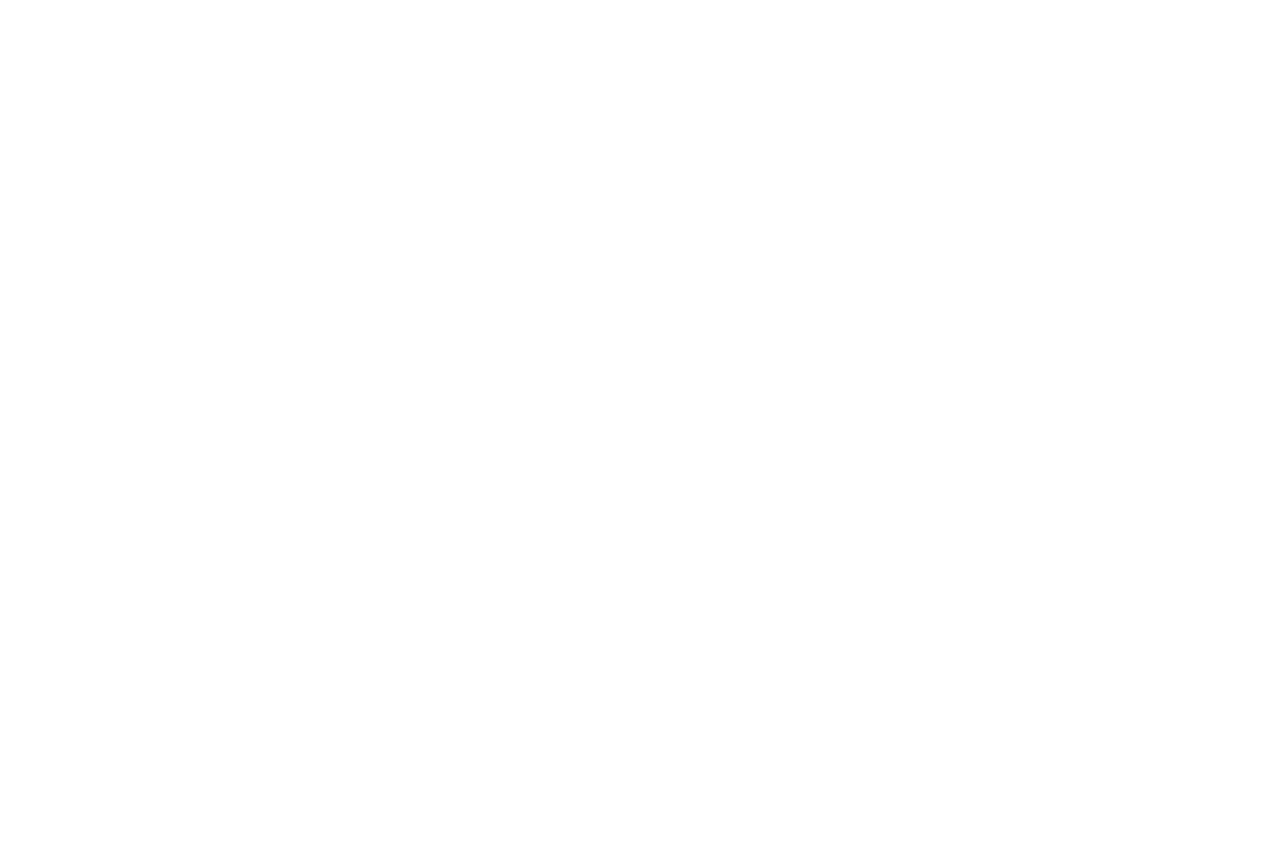
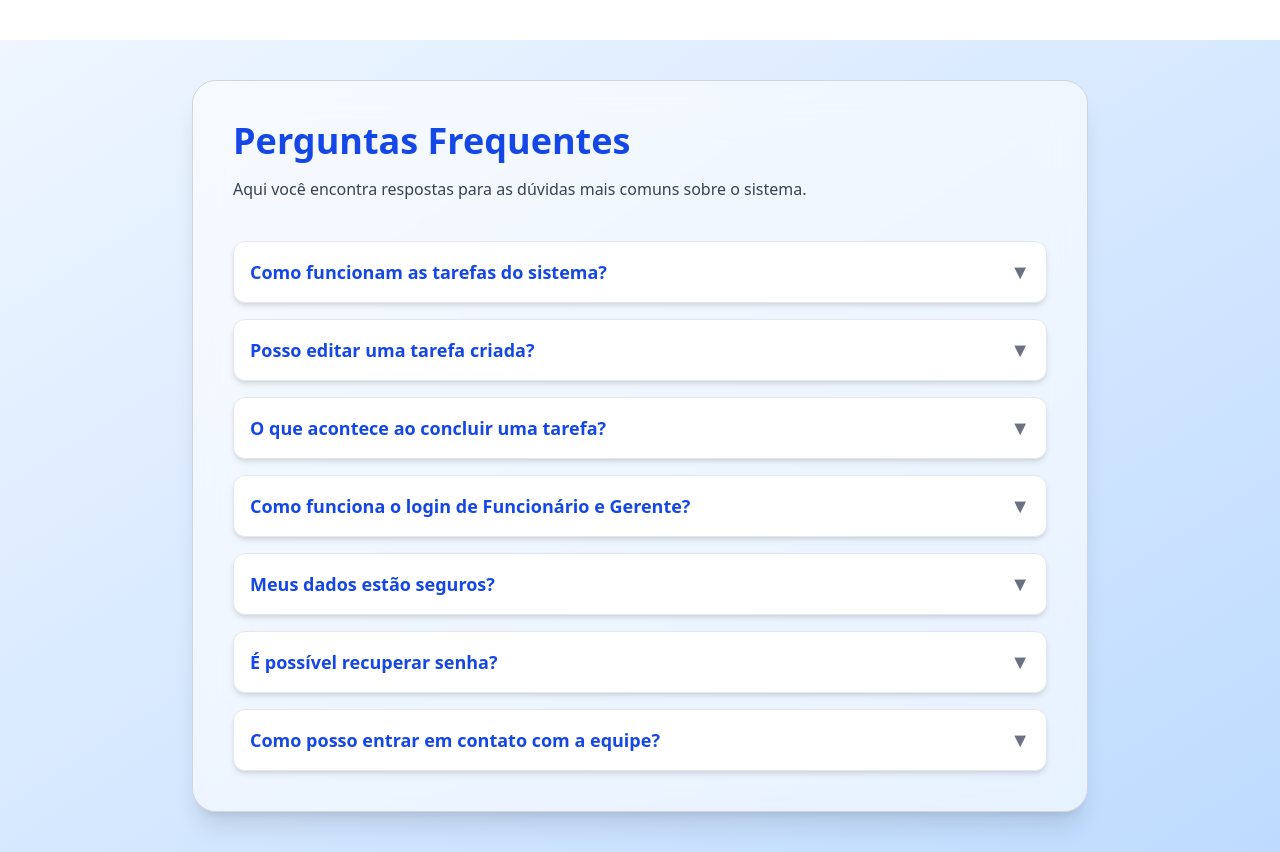
Before and after one commit to Malualvess-dev/GlobalSolution-FrontEnd, a React (Vite) app: page /faq in a window 1280 px wide. Before the commit this address had no page. Before the commit the page ends 800 px from the top, so only its background shows below. Built offline with nearby package versions, Linux system fonts and the light colour scheme; the HTML template or start-up script is replaced by a standard one.

Commit message:
Paginas principais criadas, mas finalizada apenas o FAQ até agora

```diff
--- a/src/App.tsx
+++ b/src/App.tsx
@@ -11,6 +11,7 @@ import SenhaAlterada from "./pages/SenhaAlterada";
 import TelaInicialFuncionario from "./pages/TelaInicialFuncionario";
 import CriarTarefa from "./pages/CriarTarefas";
 import SucessoTarefa from "./pages/SucessoTarefa";
+import FAQ from "./components/FAQ";
 
 function App() {
   return (
@@ -27,6 +28,8 @@ function App() {
        <Route path="/TelaInicialFuncionario" element={<TelaInicialFuncionario />} />
        <Route path="/criar-tarefa" element={<CriarTarefa />} />
        <Route path="/sucesso-tarefa" element={<SucessoTarefa />} />
+       <Route path="/faq" element={<FAQ />} />
+
 
       </Routes>
     </Router>
--- /dev/null
+++ b/src/components/FAQ.tsx
@@ -0,0 +1,99 @@
+import { useState } from "react";
+
+export default function FAQ() {
+  const [openIndex, setOpenIndex] = useState<number | null>(null);
+
+  const faqs = [
+    {
+      pergunta: "Como funcionam as tarefas do sistema?",
+      resposta:
+        "As tarefas podem ser criadas pelo funcionário ou gerente. Cada tarefa possui nome, épico, departamento e prioridade.",
+    },
+    {
+      pergunta: "Posso editar uma tarefa criada?",
+      resposta:
+        "No momento, apenas exclusão e conclusão estão disponíveis. A edição de tarefas será adicionada em uma próxima atualização.",
+    },
+    {
+      pergunta: "O que acontece ao concluir uma tarefa?",
+      resposta:
+        "A tarefa é movida para a lista de tarefas concluídas, e deixa de aparecer na listagem principal.",
+    },
+    {
+      pergunta: "Como funciona o login de Funcionário e Gerente?",
+      resposta:
+        "Funcionários e Gerentes entram via CPF e senha. Cada tipo de usuário é direcionado para sua própria área.",
+    },
+    {
+      pergunta: "Meus dados estão seguros?",
+      resposta:
+        "Sim! Utilizamos sistema de autenticação, criptografia de senha e protocolos HTTPS para garantir segurança.",
+    },
+    {
+      pergunta: "É possível recuperar senha?",
+      resposta:
+        "Sim. Basta clicar em 'Esqueci minha senha' na tela de login. Você será redirecionado para redefinição.",
+    },
+    {
+      pergunta: "Como posso entrar em contato com a equipe?",
+      resposta:
+        "No menu principal existe a área 'Contato', onde você encontra e-mail, telefone e suporte técnico.",
+    },
+  ];
+
+  const toggle = (index: number) => {
+    setOpenIndex(openIndex === index ? null : index);
+  };
+
+  return (
+    <div className="min-h-screen bg-gradient-to-br from-blue-50 to-blue-200 p-10 flex justify-center items-start mt-10">
+
+      <div className="max-w-4xl w-full bg-white/60 shadow-xl backdrop-blur-xl rounded-3xl p-10 border border-gray-300">
+
+        {/* Título */}
+        <h1 className="text-4xl font-extrabold text-blue-700 mb-4">
+          Perguntas Frequentes
+        </h1>
+        <p className="text-gray-700 mb-10">
+          Aqui você encontra respostas para as dúvidas mais comuns sobre o
+          sistema.
+        </p>
+
+        {/* FAQ LIST */}
+        <div className="flex flex-col gap-4">
+          {faqs.map((faq, index) => (
+            <div
+              key={index}
+              className="bg-white shadow-md border border-gray-200 rounded-xl p-4 transition"
+            >
+              <button
+                onClick={() => toggle(index)}
+                className="w-full text-left flex justify-between items-center"
+              >
+                <span className="text-lg font-semibold text-blue-700">
+                  {faq.pergunta}
+                </span>
+
+                <span
+                  className={`
+                    font-bold text-xl transition-transform
+                    ${openIndex === index ? "rotate-180 text-blue-700" : "text-gray-500"}
+                  `}
+                >
+                  ▼
+                </span>
+              </button>
+
+              {/* RESPOSTA */}
+              {openIndex === index && (
+                <p className="mt-3 text-gray-700 border-t pt-3">
+                  {faq.resposta}
+                </p>
+              )}
+            </div>
+          ))}
+        </div>
+      </div>
+    </div>
+  );
+}
--- a/src/pages/TelaInicialFuncionario.tsx
+++ b/src/pages/TelaInicialFuncionario.tsx
@@ -1,5 +1,6 @@
 import { useEffect, useState } from "react";
 import { useNavigate } from "react-router-dom";
+
 
 interface Tarefa {
   id_tarefa: number;
@@ -108,22 +109,29 @@ export default function TelaInicialFuncionario() {
                 before:absolute before:-bottom-1 before:left-0 before:h-[2px]
                 before:w-0 before:bg-blue-500 before:transition-all before:duration-300
                 hover:before:w-full">Gerenciador de Humor</button>
-          <button className="text-gray-700 hover:text-blue-500 font-medium transition relative
-                before:absolute before:-bottom-1 before:left-0 before:h-[2px]
-                before:w-0 before:bg-blue-500 before:transition-all before:duration-300
-                hover:before:w-full">FAQ</button>
+
+         <button
+  onClick={() => navigate("/faq")}
+  className="hover:text-blue-600 transition"
+>
+  FAQ
+</button>
+
           <button className="text-gray-700 hover:text-blue-500 font-medium transition relative
                 before:absolute before:-bottom-1 before:left-0 before:h-[2px]
                 before:w-0 before:bg-blue-500 before:transition-all before:duration-300
                 hover:before:w-full">Integrantes</button>
+
           <button className="text-gray-700 hover:text-blue-500 font-medium transition relative
                 before:absolute before:-bottom-1 before:left-0 before:h-[2px]
                 before:w-0 before:bg-blue-500 before:transition-all before:duration-300
                 hover:before:w-full">Sobre</button>
+
           <button className="text-gray-700 hover:text-blue-500 font-medium transition relative
                 before:absolute before:-bottom-1 before:left-0 before:h-[2px]
                 before:w-0 before:bg-blue-500 before:transition-all before:duration-300
                 hover:before:w-full">Contato</button>
+
         </nav>
       </aside>
 
```
Also changed, not shown: src/components/Contato.tsx (added), src/components/Integrantes.tsx (added), src/components/Sobre.tsx (added).
